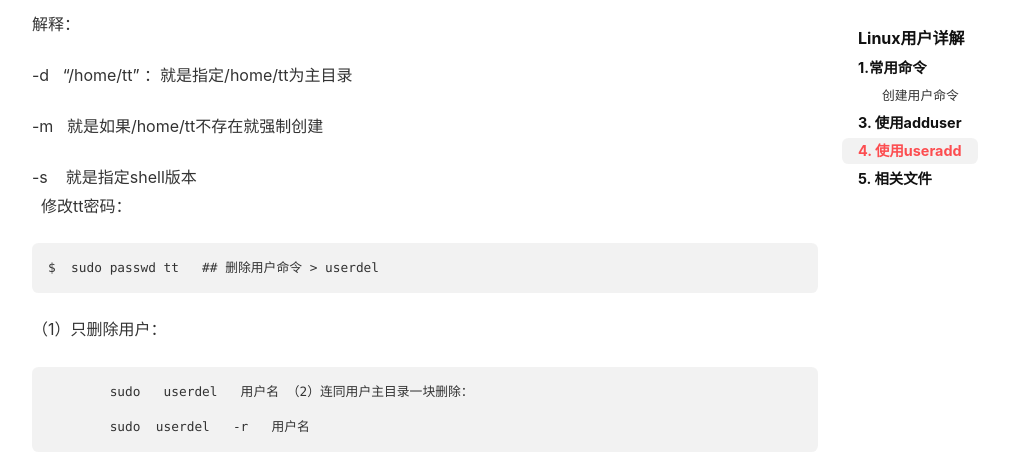
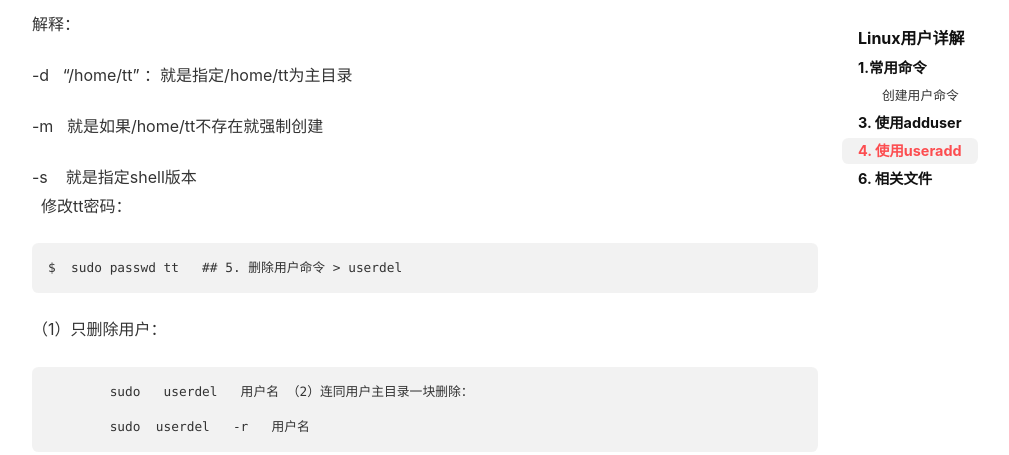
Before and after one commit to Ccccong/Ccccong.github.io, a Jekyll site: the page built from _posts/2018-06-12-Linux用户详解.md, in a window 1280 px wide and 1400 px high, scrolled down 4255 px, cut to the strip 0-455 px from the top of the window. Shown: the whole strip, without its empty margins (105-1114 px from the left). Built offline with Jekyll 4.4.1, drawn with Linux system fonts in a browser that asks for light colours; nearby versions of some CDN libraries.

Commit message:
Update Linux用户详解

```diff
--- a/_posts/2018-06-12-Linux用户详解.md
+++ b/_posts/2018-06-12-Linux用户详解.md
@@ -99,7 +99,7 @@ $  sudo  useradd  tt
       ![170219081191908](http://p1vuoao0b.bkt.clouddn.com/JekyllWriter/170219081191908.jpg)
 可以看出无法删除已有主目录`/home/tt`
 
-## 5. 相关文件
+## 6. 相关文件
 
 > /etc/passwd - 使 用 者 帐 号 资 讯，可以查看用户信息
   /etc/shadow - 使 用 者 帐 号 资 讯 加 密
```
Also changed, not shown: other parts of _posts/2018-06-12-Linux用户详解.md (+1 -1 lines).
